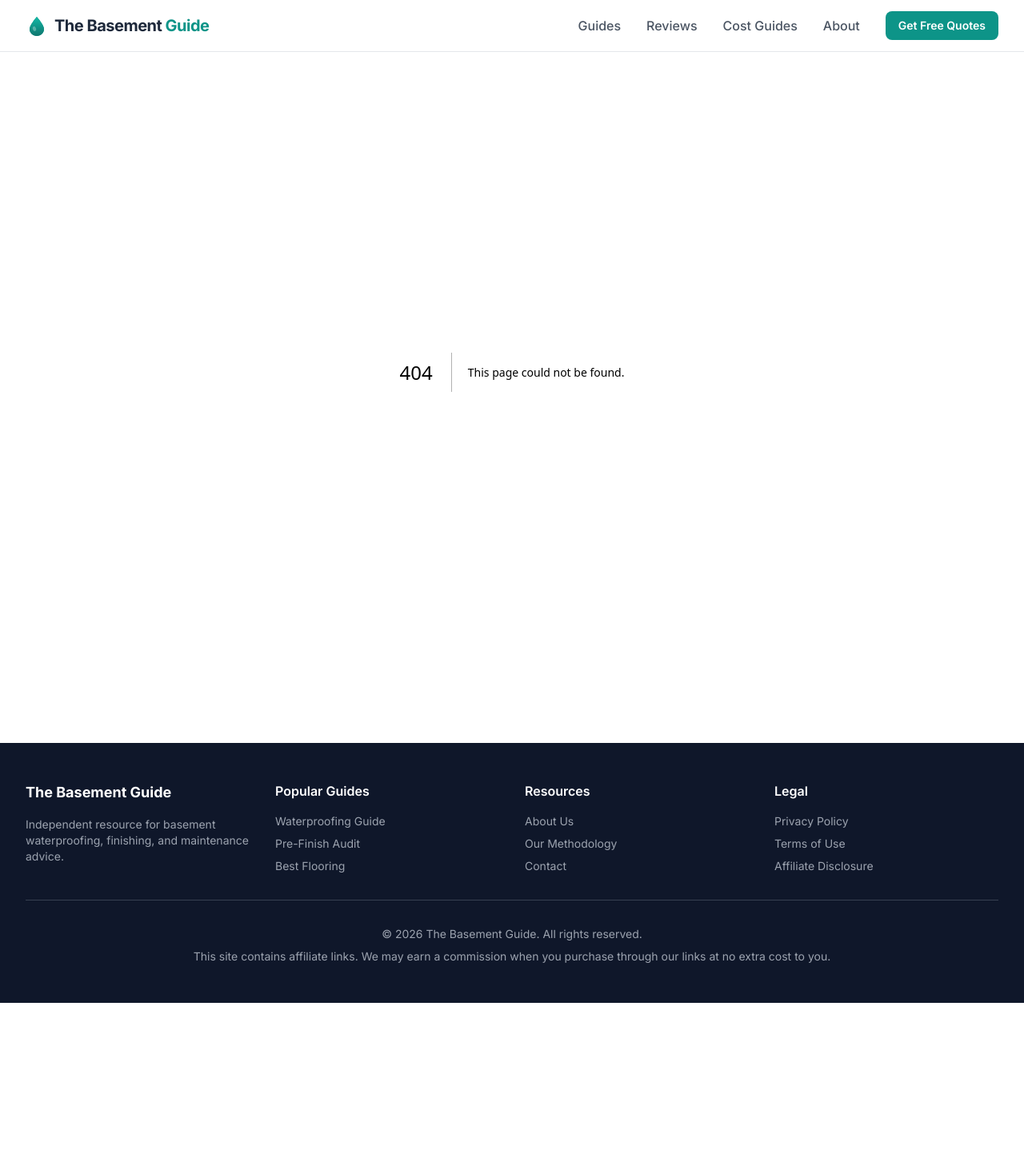
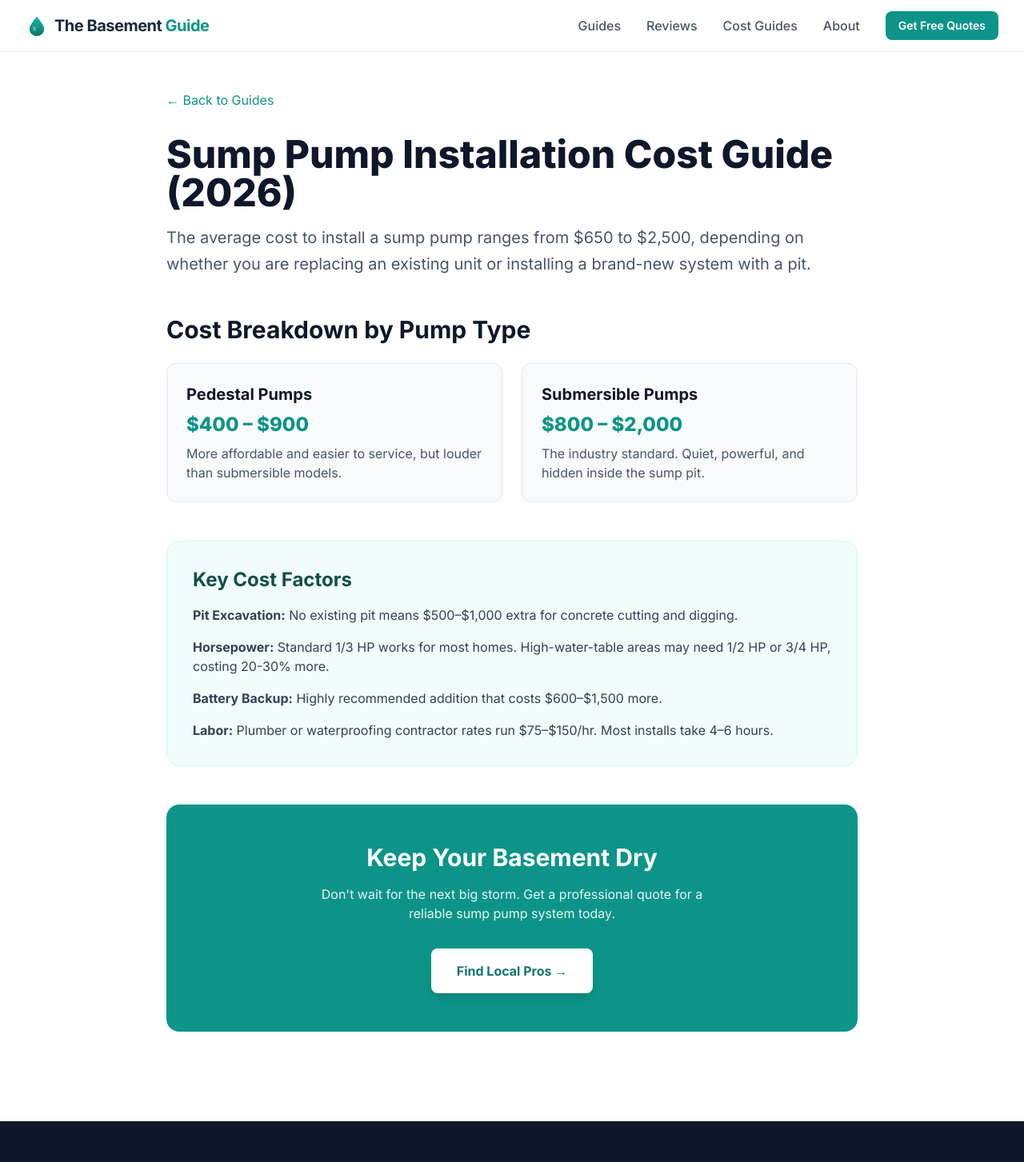
Before and after one commit to thebasementguide2026/basement-guide, a Next.js app: page /articles/sump-pump-cost in a window 1280 px wide. Before the commit this address had no page. Shown: the top 1453 px of the page at 80% size. Before the commit the page ends 1254 px from the top, so only its background shows below. Built offline with nearby package versions, Linux system fonts and the light colour scheme.

Commit message:
feat: add Sump Pump Installation Cost guide

```diff
--- /dev/null
+++ b/app/articles/sump-pump-cost/page.tsx
@@ -0,0 +1,63 @@
+import Link from 'next/link';
+
+export const metadata = {
+  title: 'Sump Pump Installation Cost 2026 | Price Guide',
+  description: 'How much does it cost to install a sump pump in 2026? Breakdown of unit prices, labor costs, and backup systems.',
+};
+
+export default function SumpPumpCost() {
+  return (
+    <article className="max-w-4xl mx-auto px-4 py-12">
+      <nav className="mb-8">
+        <Link href="/" className="text-teal-600 hover:underline">← Back to Guides</Link>
+      </nav>
+
+      <header className="mb-12">
+        <h1 className="text-4xl md:text-5xl font-extrabold text-slate-900 mb-4">
+          Sump Pump Installation Cost Guide (2026)
+        </h1>
+        <p className="text-xl text-slate-600 leading-relaxed">
+          The average cost to install a sump pump ranges from $650 to $2,500, depending on whether you are replacing an existing unit or installing a brand-new system with a pit.
+        </p>
+      </header>
+
+      <section className="mb-12">
+        <h2 className="text-3xl font-bold text-slate-900 mb-6">Cost Breakdown by Pump Type</h2>
+        <div className="grid md:grid-cols-2 gap-6">
+          <div className="bg-slate-50 p-6 rounded-xl border border-slate-200">
+            <h3 className="text-xl font-bold mb-2">Pedestal Pumps</h3>
+            <p className="text-2xl font-extrabold text-teal-600 mb-2">$400 – $900</p>
+            <p className="text-slate-600">More affordable and easier to service, but louder than submersible models.</p>
+          </div>
+          <div className="bg-slate-50 p-6 rounded-xl border border-slate-200">
+            <h3 className="text-xl font-bold mb-2">Submersible Pumps</h3>
+            <p className="text-2xl font-extrabold text-teal-600 mb-2">$800 – $2,000</p>
+            <p className="text-slate-600">The industry standard. Quiet, powerful, and hidden inside the sump pit.</p>
+          </div>
+        </div>
+      </section>
+
+      <section className="mb-12 bg-teal-50 p-8 rounded-2xl border border-teal-100">
+        <h2 className="text-2xl font-bold text-teal-900 mb-4">Key Cost Factors</h2>
+        <ul className="space-y-4 text-slate-700">
+          <li><strong>Pit Excavation:</strong> No existing pit means $500–$1,000 extra for concrete cutting and digging.</li>
+          <li><strong>Horsepower:</strong> Standard 1/3 HP works for most homes. High-water-table areas may need 1/2 HP or 3/4 HP, costing 20-30% more.</li>
+          <li><strong>Battery Backup:</strong> Highly recommended addition that costs $600–$1,500 more.</li>
+          <li><strong>Labor:</strong> Plumber or waterproofing contractor rates run $75–$150/hr. Most installs take 4–6 hours.</li>
+        </ul>
+      </section>
+
+      <div className="bg-teal-600 rounded-2xl p-8 lg:p-12 text-white text-center">
+        <h2 className="text-3xl font-bold mb-4">Keep Your Basement Dry</h2>
+        <p className="mb-8 opacity-90 max-w-lg mx-auto">
+          Don't wait for the next big storm. Get a professional quote for a reliable sump pump system today.
+        </p>
+        <div className="flex flex-col sm:flex-row gap-4 justify-center">
+          <Link href="/get-free-quotes" className="bg-white text-teal-700 px-8 py-4 rounded-lg font-bold hover:bg-teal-50 transition shadow-lg">
+            Find Local Pros →
+          </Link>
+        </div>
+      </div>
+    </article>
+  );
+}
```
